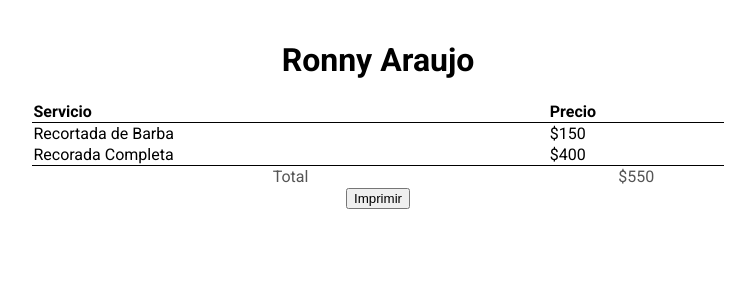
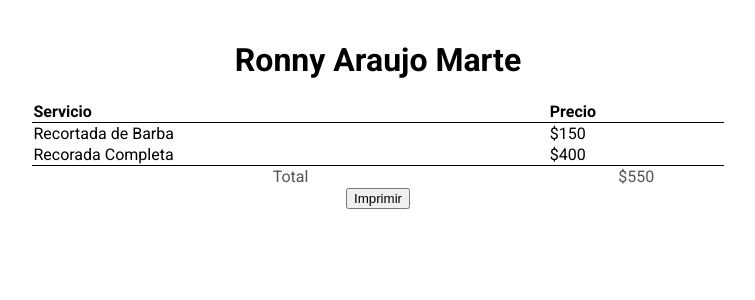
Before and after one commit to HegerAriasSantos/final-bootcamp-frontend, a React (Vite) app: page /bill in a window 1280 px wide. Shown: the top 300 px of the page, without its empty margins (262-1017 px from the left). Built offline with nearby package versions, Linux system fonts and the light colour scheme.

Commit message:
Poco cambios

```diff
--- a/src/views/Bill/index.tsx
+++ b/src/views/Bill/index.tsx
@@ -40,7 +40,7 @@ const Bill = () => {
         <>
             <main className="main">
                 <div className="container">
-                    <h1>Ronny Araujo</h1>
+                    <h1>Ronny Araujo Marte</h1>
                     <table>
                         <thead>
                             <th>Servicio</th>
```
